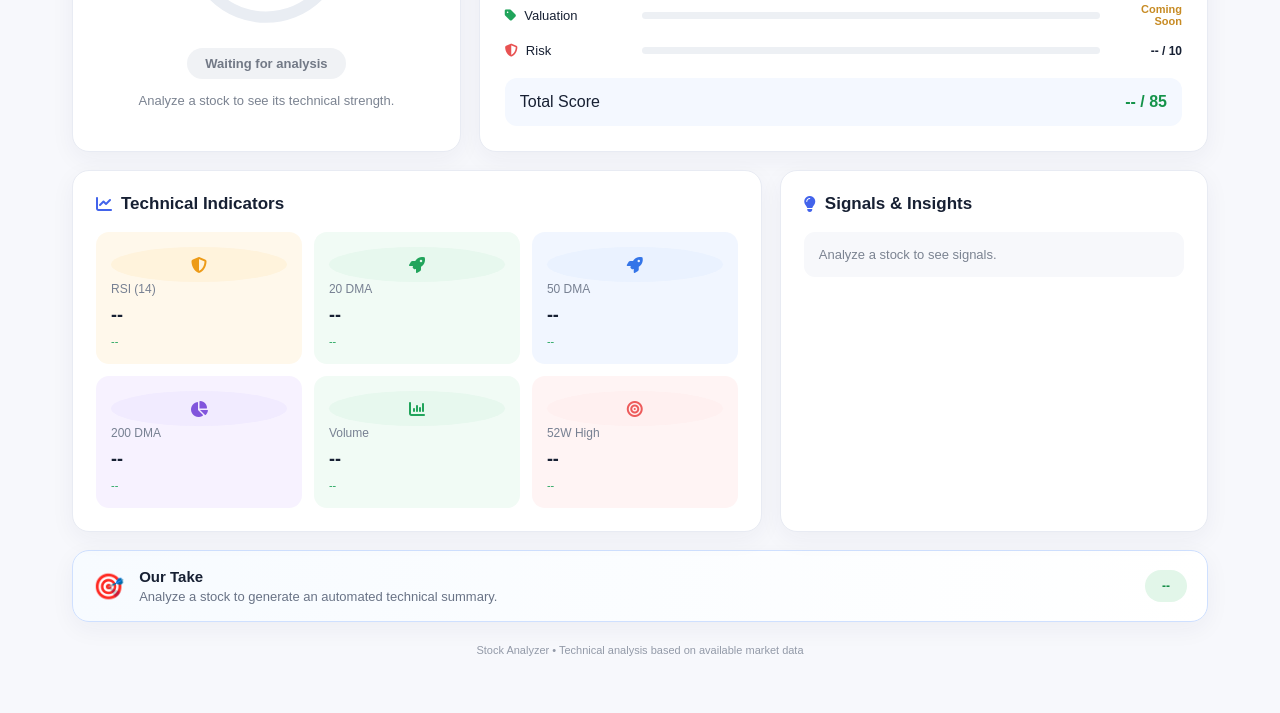
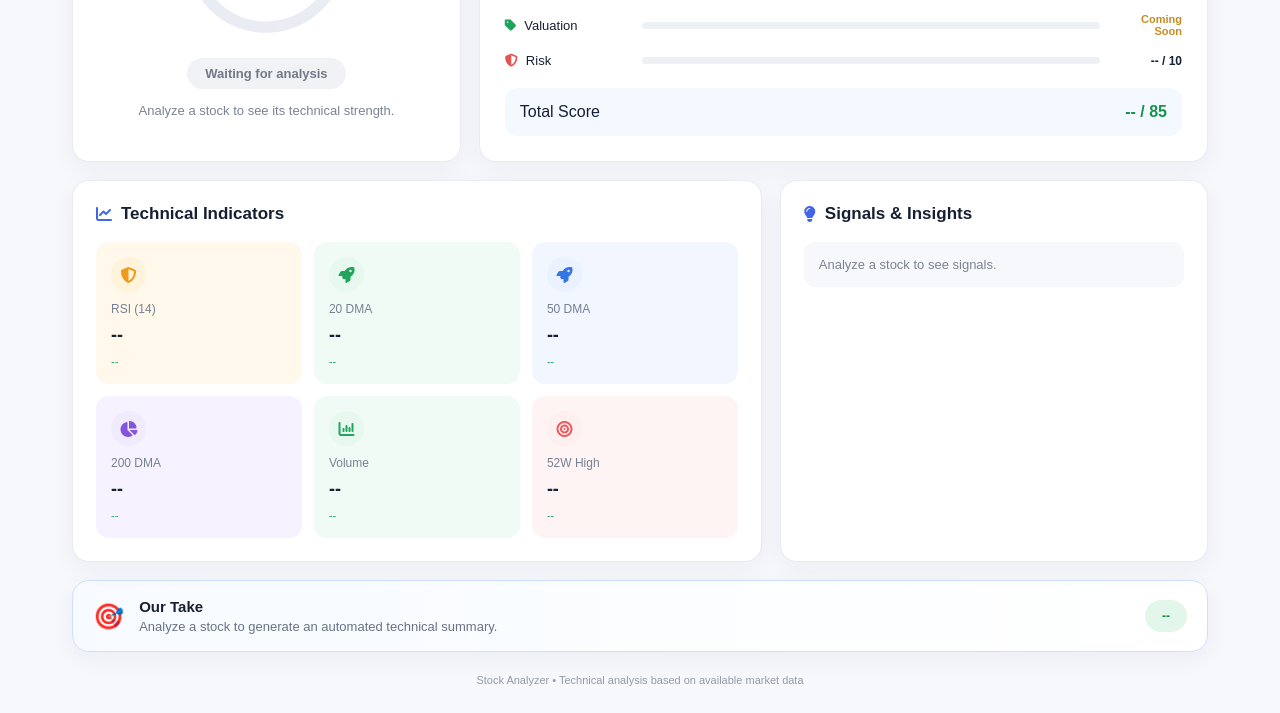
Before and after one commit to himanshu14385/stock-heaven, a plain HTML site: page public/index.html in a window 1280 px wide. Shown: the part 779-1492 px from the top of the page. Before the commit the page ends 1462 px from the top, so only its background shows below. Drawn offline with Linux system fonts and the light colour scheme.

Commit message:
Update style.css

```diff
--- a/public/style.css
+++ b/public/style.css
@@ -223,12 +223,13 @@ body {
 .stat-icon,
 .highlight-icon,
 .indicator-icon {
-    min-width: 35px;
+    width: 35px;
     height: 35px;
     border-radius: 50%;
     display: flex;
     align-items: center;
     justify-content: center;
+    margin-bottom: 10px;
 }
 
 .green {
```
